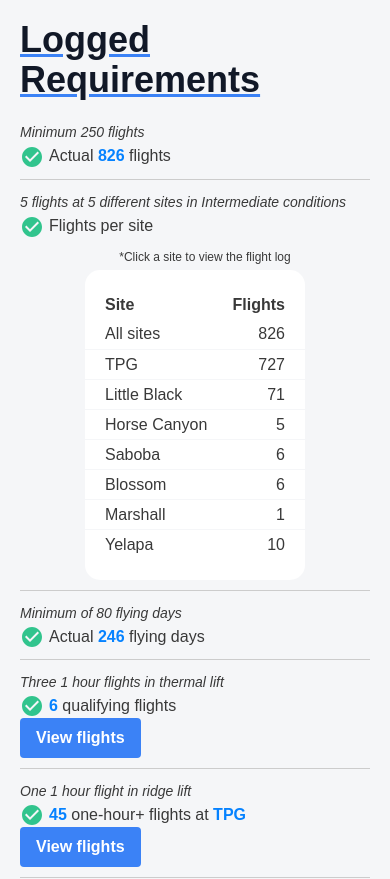
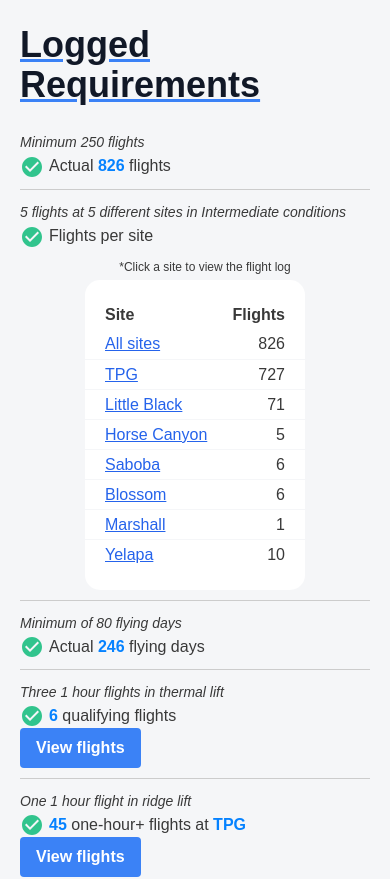
Before and after one commit to mattstache/mattstache.github.io, a Next.js app: page /p4 in a window 390 px wide. Shown: the top 879 px of the page. Built offline with nearby package versions, Linux system fonts and the light colour scheme.

Commit message:
Update for images and layout as well as copy change

```diff
--- a/next.config.mjs
+++ b/next.config.mjs
@@ -2,6 +2,8 @@
 const nextConfig = {
   output: "export",  // <=== enables static exports
   reactStrictMode: true,
+
+  images: { unoptimized: true }
 };
 
 export default nextConfig;
--- a/pages/p4.module.scss
+++ b/pages/p4.module.scss
@@ -125,7 +125,7 @@
     tr {
       cursor: pointer;
 
-      &:hover:not(.selected) {
+      &:hover:not(.selected):not(.nohover) {
         background-color: #f5f6f8;
       }
     }
@@ -174,3 +174,31 @@
     padding: 20px;
   }
 }
+
+$helmetSize: 90px;
+
+.loggedHeader {
+  height: $helmetSize;
+  display: flex;
+  align-items: center;
+}
+
+.helmet {
+  height: $helmetSize;
+  width: $helmetSize;
+  border: 4px solid #0582ff;
+  border-radius: $helmetSize / 2;
+  margin: 0 20px 10px 0;
+
+  img {
+    height: 100%;
+    width: 100%;
+    transform: rotate(-35deg);
+  }
+}
+
+.headerWrapper {
+  display: flex;
+  align-items: center;
+  justify-content: flex-start;
+}
--- a/pages/p4.tsx
+++ b/pages/p4.tsx
@@ -7,6 +7,7 @@ import '@fontsource/roboto/500.css';
 import '@fontsource/roboto/700.css';
 
 // import ParaglidingIcon from '@mui/icons-material/Paragliding';
+import greenHelmetImage from '../public/greenhelmet.png';
 import CheckCircleIcon from '@mui/icons-material/CheckCircle';
 import ArrowBackIcon from '@mui/icons-material/ArrowBack';
 
@@ -21,6 +22,7 @@ import { IFlight, IFlightBySite, ILogbookFilters } from '@/types';
 import { logbook } from '@/components/FlightTable/logbook';
 import { useIsMobile } from '@/utils/Dom';
 import Note from '@/components/Note/Note';
+import Image from 'next/image';
 
 interface IViewFlightRequirementsProps {
   setFilters: (filters: ILogbookFilters) => void;
@@ -84,7 +86,7 @@ const FlightsPerSiteRequiremnet = ({
               onClick={() => setFilters({})}
               key={ 'allsites' }
             >
-              <td>All sites</td>
+              <td className={ classNames({ "text-blue-600 underline": isMobile }) }>All sites</td>
               <td className={styles.cellRight}>{getNumberOfFlights()}</td>
             </tr>
             {flightsPerSite.map(flightBySite => (
@@ -94,7 +96,7 @@ const FlightsPerSiteRequiremnet = ({
                   className={classNames(styles.siteTableRow, { [styles.selected]: !isMobile && flightBySite.site === filters.site })}
                   onClick={() => setFilters({ site: flightBySite.site })}
                 >
-                  <td>
+                  <td className={ classNames({ "text-blue-600 underline": isMobile }) }>
                     {flightBySite.site}
                   </td>
                   <td className={styles.cellRight}>
@@ -215,7 +217,7 @@ const CanopiesFlownRequirement = () => {
             {getCanopiesFlown().map(canopy => (
               <tr
                 key={canopy}
-                className={classNames(styles.siteTableRow)}
+                className={classNames(styles.siteTableRow, styles.nohover)}
               >
                 <td>
                   {canopy}
@@ -255,9 +257,6 @@ const P4 = () => {
 
   return (
     <div className={ styles.p4 }>
-      {/* <div>
-        <img src={ '../public/greenhelmet.png' } alt="" />
-      </div> */}
       <div className={ styles.container }>
         <div className={ styles.table }>
 
@@ -271,8 +270,14 @@ const P4 = () => {
                   <ArrowBackIcon /> back to Logged Requirements
                 </button>
               }
+              <div className={ styles.headerWrapper }>
+                <div className={ styles.helmet }>
+                  <Image src={ greenHelmetImage } alt="" />
+                </div>
+
                 <div className={ labelClass }>
                   Flight log
+                </div>
               </div>
               <FlightTable flights={ flights } />
               <div className="text-xs">
@@ -283,7 +288,7 @@ const P4 = () => {
 
           { ((!isLogVisible && isMobile) || !isMobile) &&
             <div className={ styles.loggedRequirements }>
-              <div className={ labelClass }>
+              <div className={ classNames(labelClass, styles.loggedHeader ) }>
                 Logged Requirements
               </div>
               <FlightCountRequirement />
@@ -304,12 +309,12 @@ const P4 = () => {
             </div>
             In the context of presenting my logs, I have left my notes off. In regards to my logbook, I also record general conditions and flight statistics (when I fly with instrumentation). Here are just a few notable notes:
             <div className={ styles.notesContainer }>
-              <Note message={ 'You almost died! Huge collapse very close to the terain while going downwind. BE LESS LIKELY TO FLY IF FRIENDS ARE AROUND. I flew  in super super strong cross wind. I would have stayed home most likely if my (non-flying) friends werent going. That was a bad decision.' } />
+            <Note message={ 'First flight at Marshall! Huge success. Great decision making in terms of when to launch, where to launch, and flight plan. Stayed above 90% of the other gliders. Noticed a lot of people making turns while not in lift. Stayed straight along the ridge of the mountain until I found lift and then turned in it. Fantastic video: https://www.youtube.com/watch?v=J-RHzQ45fI8' } />
             <Note message={ 'Super nice of whatshisname to lend the chili. Good height. Glider felt like it wanted to twist on me.' } />
             <Note message={ 'Crazy low save x 3! Be careful scratching so close to the cliff. Cheers for landing up top.' } />
             <Note message={ 'Remember to keep your legs tight! Got twisted and started to spiral.' } />
-              <Note message={ 'First flight at Marshall! Huge success. Great decision making in terms of when to launch, where to launch, and flight plan. Stayed above 90% of the other gliders. Noticed a lot of people making turns while not in lift. Stayed straight along the ridge of the mountain until I found lift and then turned in it. Fantastic video: https://www.youtube.com/watch?v=J-RHzQ45fI8' } />
             <Note message={ 'Low save! Held on when everyone else was gone by staying on the corner of the north face. Left when someone else was coming wand was able to top land.' } />
+            <Note message={ 'You need to be more cautious when your non-flying friends are around. Took a huge collapse very close to the terrain while going downwind. Super super strong cross wind. I would have stayed home most likely if my friends werent going.' } />
             </div>
           </div>
         }
```
Lines whose indentation alone changed are shown as unchanged.
